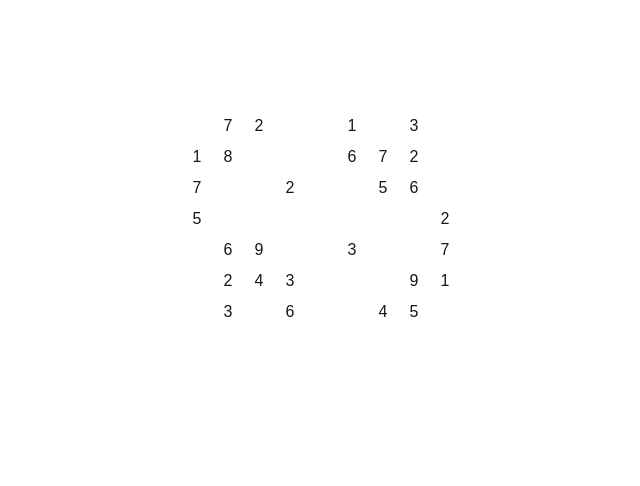
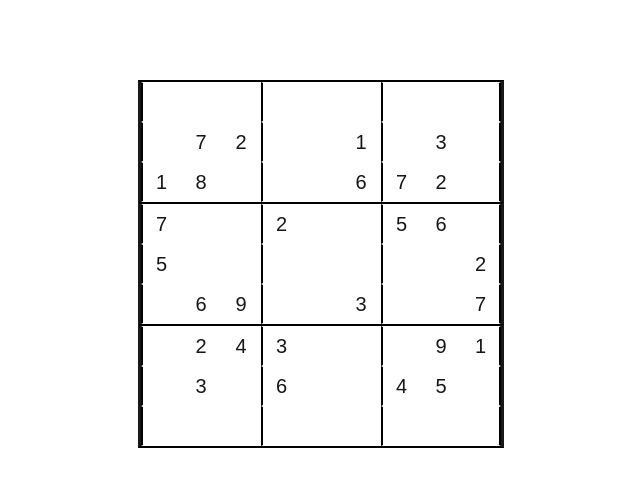
Before and after one commit to rufusbiggs/sudoku-front, a Next.js app: page / in a window 1280 px wide. Shown: the top 486 px of the page, without its empty margins (319-959 px from the left). Built offline with nearby package versions, Linux system fonts and the light colour scheme.

Commit message:
varous props and cell selection added

```diff
--- a/app/components/Tile.tsx
+++ b/app/components/Tile.tsx
@@ -1,9 +1,43 @@
 import React from 'react'
 import styles from "./../page.module.css"
 
-const Tile = ({number} : {number : number}) => {
+interface TileProps {
+  number: number;
+  tileIdx: number;
+  rowIdx: number;
+  handleCellClick: (rowIdx: number, tileIdx: number) => void;
+  selectedCell: number | null;
+}
+
+const Tile: React.FC<TileProps> = ({ number, tileIdx, rowIdx, handleCellClick, selectedCell }) => {
+  const leftBorderWidth = (tileIdx % 3 == 0) ? '2px' : '1px';
+  const leftBorderColor = (tileIdx % 3 == 0) ? 'black' : 'white';
+  const rightBorderWidth = (tileIdx == 8) ? '2px' : 'px';
+  const rightBorderColor = (tileIdx == 8) ? 'black' : 'white';
+
+  const cellIdx : number = (rowIdx * 9) + tileIdx;
+  const isSelected = cellIdx === selectedCell;
+  const backgroundColor = isSelected ? 'lightblue' : undefined;
+
+  const tileStyle = {
+    borderLeftColor: leftBorderColor,
+    borderLeftWidth: leftBorderWidth,
+    borderRightColor: rightBorderColor,
+    borderRightWidth: rightBorderWidth,
+    borderStyle: 'solid',
+    fontSize: '20px',
+    backgroundColor: backgroundColor,
+  }
+
   return (
-    <div className={styles.tile} >{number == 0 ? '' : number}</div>
+    <div
+      className={styles.tile}
+      style={tileStyle}
+      key={tileIdx}
+      onClick={() => handleCellClick(rowIdx, tileIdx)}
+    >
+        {number == 0 ? '' : number}
+    </div>
   )
 }
 
--- a/app/components/TileRow.tsx
+++ b/app/components/TileRow.tsx
@@ -2,24 +2,38 @@ import React from 'react'
 import styles from "./../page.module.css"
 import Tile from './Tile'
 
-// const TileRow = ({rowNumbers} : {rowNumbers : number[]}) => {
-// //     const tiles : any[] = []
+interface TileRowProps {
+    rowNumbers: number[],
+    idx: number,
+    rowIdx : number,
+    handleCellClick : (rowIdx : number, tileIdx : number) => void,
+    selectedCell : number | null
+}
 
-// //     rowNumbers.map((num, idx) => {
-// //         tiles.push(
-// //             <div className={styles.tile} key={idx}>{num}</div>
-// //         )
-// //     })
-// //   return (
-// //     <div className={styles.row}>{tiles}</div>
-// //   )
-// }
+const TileRow: React.FC<TileRowProps> = ({ rowNumbers, idx, rowIdx, handleCellClick, selectedCell }) => {
+    const topBorderWidth = (idx % 3 == 0) ? '2px' : '0px';
+    const topBorderColor = (idx % 3 == 0) ? 'black' : 'white';
+    const BorderColor = (idx == 8) ? 'black' : 'white';
+    const BorderWidth = (idx == 8) ? '2px' : '0px';
 
-const TileRow = ({ rowNumbers } : { rowNumbers : number[]}) => {
+    const rowStyle = {
+      borderTopColor: topBorderColor,
+      borderBottomColor: BorderColor,
+      borderTopWidth: topBorderWidth,
+      borderBottomWidth: BorderWidth,
+      borderStyle: 'solid',
+    }
+
     return (
-      <div className={styles.tileRow}>
+      <div className={styles.tileRow} style={rowStyle}>
         {rowNumbers.map((num, idx) => (
-          <Tile number={num} />
+          <Tile
+            number={num}
+            tileIdx={idx}
+            rowIdx={rowIdx}
+            handleCellClick={handleCellClick}
+            selectedCell={selectedCell}
+        />
         ))}
       </div>
     );
--- a/app/globals.css
+++ b/app/globals.css
@@ -5,8 +5,8 @@
 
 @media (prefers-color-scheme: dark) {
   :root {
-    --background: #0a0a0a;
-    --foreground: #ededed;
+    --background: #ededed;
+    --foreground: #171717;
   }
 }
 
--- a/app/page.module.css
+++ b/app/page.module.css
@@ -4,12 +4,12 @@
   justify-content: space-between;
   align-items: center;
   padding-top: 5rem;
-  gap: 1px;
+  /* gap: 1px; */
 }
 
 .tile {
-  width: 30px;
-  height: 30px;
+  width: 40px;
+  height: 40px;
   border: solid 1px white;
   align-items: center;
   justify-content: center;
@@ -19,5 +19,6 @@
 .tileRow {
   align-items: center;
   display: flex;
-  gap: 1px;
+  /* border: solid 0px white; */
+  /* gap: 1px; */
 }
--- a/app/page.tsx
+++ b/app/page.tsx
@@ -10,8 +10,10 @@ let SOLUTION = '3964271854725819361859367247132485695487693122691538478243756919
 
 export default function Home() {
 
-  const [boardCode, setBoardCode] = useState('');
+  const [startCode, setStartCode] = useState('')
+  const [currentCode, setCurrentCode] = useState('');
   const [solution, setSolution] = useState('');
+  const [selectedCell, setSelectedCell] = useState<number | null>(null);
 
   const splitCodeToRows = (code: string) => {
     const rows = [];
@@ -23,23 +25,61 @@ export default function Home() {
     return rows
   }
 
+  const handleCellClick = (rowIdx : number, tileIdx : number) => {
+    const idx : number = (rowIdx * 9) + tileIdx;
+    setSelectedCell(idx);
+  }
+
+  const handleIncorrectNum = () => {
+    console.log('idiot!')
+  }
+
   useEffect(() => {
     const startGame = async () => {
       // Fetch code and solution data from API
       // da da da
 
-      setBoardCode(CODE);
+      setStartCode(CODE)
+      setCurrentCode(CODE);
       setSolution(SOLUTION);
     }
 
     startGame();
   }, [])
 
+  useEffect(() => {
+    const handleKeyPress = (e: KeyboardEvent) => {
+      if (selectedCell === null || isNaN(Number(e.key)) || e.key === ' ') return
+
+      const codeCopy = currentCode;
+      const updatedCode = codeCopy.slice(0, selectedCell) + e.key + codeCopy.slice(selectedCell + 1);
+      setCurrentCode(updatedCode);
+
+      if (solution[selectedCell] !== updatedCode[selectedCell]) {
+        handleIncorrectNum()
+      }
+
+      setSelectedCell(null);
+    };
+
+    window.addEventListener('keydown', handleKeyPress);
+
+    return (() => {
+      window.removeEventListener('keydown', handleKeyPress);
+    });
+  }, [selectedCell, currentCode, solution])
+
   return (
     <main className={styles.main}>
-      {splitCodeToRows(boardCode).map((row, idx) => {
+      {splitCodeToRows(currentCode).map((row, idx) => {
         return (
-          <TileRow key={idx} rowNumbers={row} />
+          <TileRow
+            idx={idx}
+            rowNumbers={row}
+            rowIdx={idx}
+            handleCellClick={handleCellClick}
+            selectedCell={selectedCell}
+          />
         )
       })}
     </main>
```
